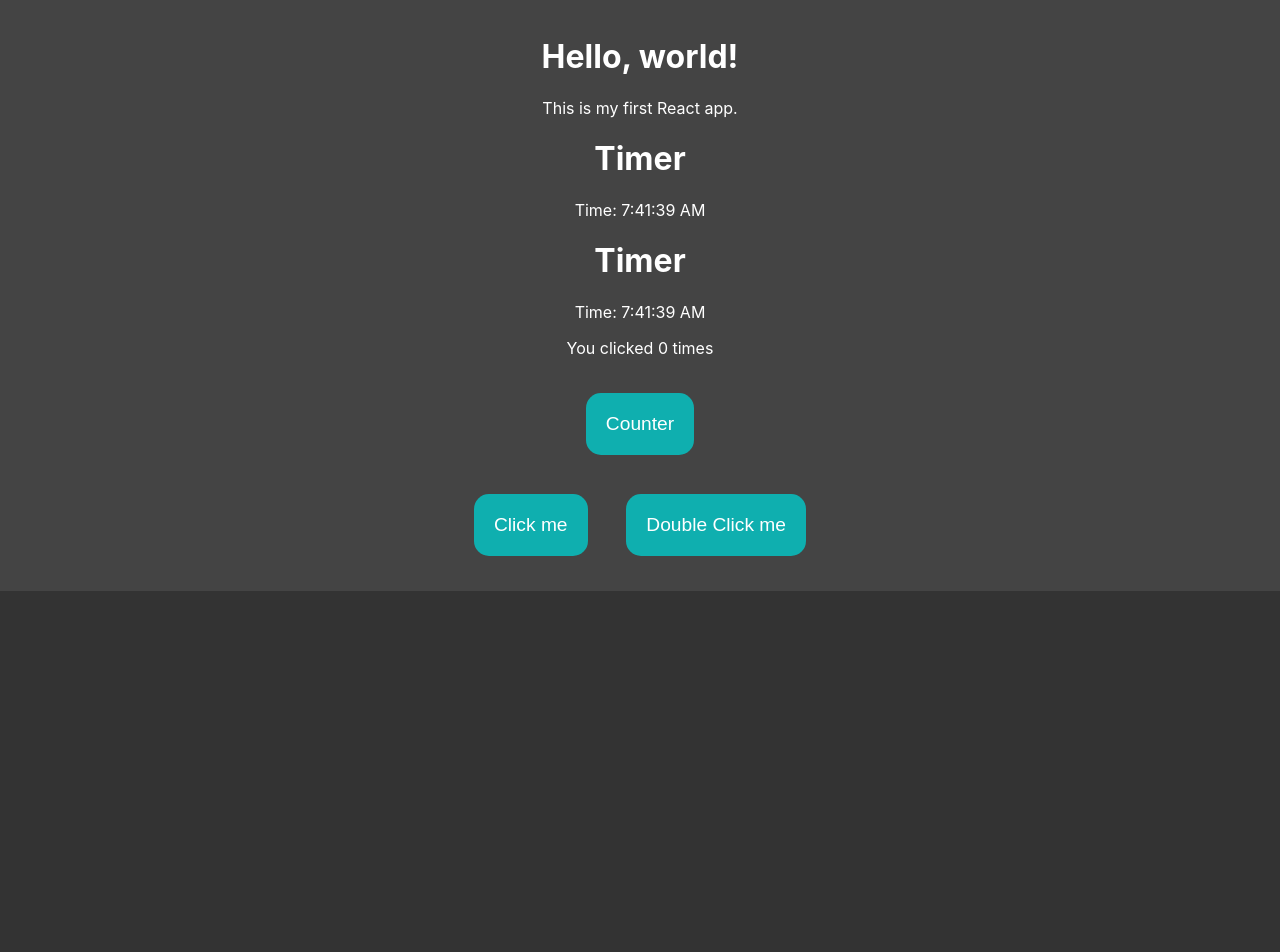
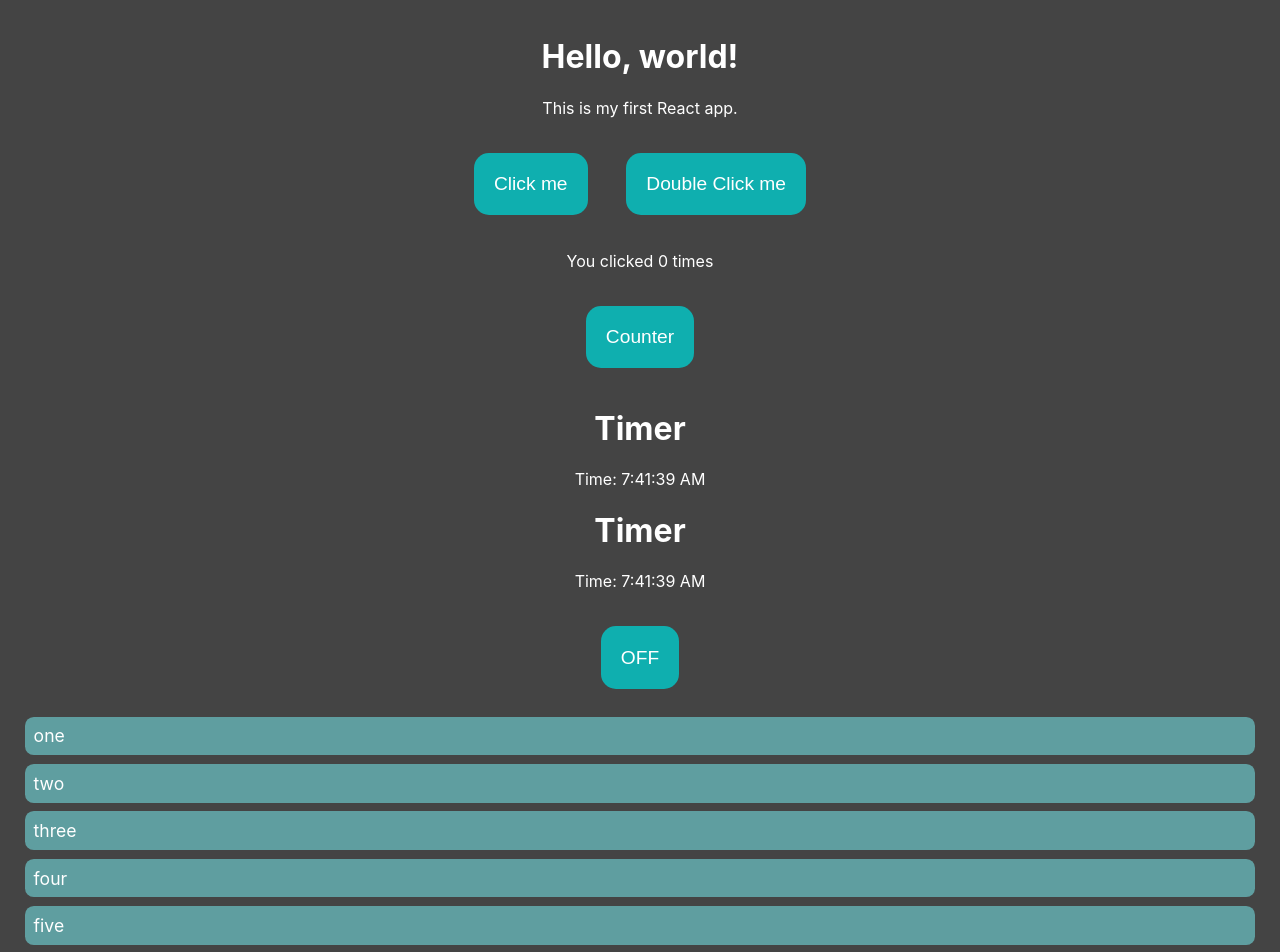
Before and after one commit to WillianChavez/my-app, a React (Create React App) app: page / in a window 1280 px wide. Shown: the top 952 px of the page. Before the commit the page ends 800 px from the top, so only its background shows below. Built offline with nearby package versions, Linux system fonts and the light colour scheme.

Commit message:
list and keys

```diff
--- a/src/App.js
+++ b/src/App.js
@@ -2,18 +2,30 @@ import React from 'react'
 import Button from './components/button.js'
 import Counter from './components/counter.js'
 import Timer from './components/timer.js'
+import Toggle from './components/toggle.js'
+import List from './components/list.js'
 import './styles/App.css'
 export default class App extends React.Component {
     render() {
+        const numbers = [
+            { id: 1, value: 'one' },
+            { id: 2, value: 'two' },
+            { id: 3, value: 'three' },
+            { id: 4, value: 'four' },
+            { id: 5, value: 'five' },
+            { id: 6, value: 'six' },
+        ]
         return (
             <div className="App">
                 <h1>Hello, world!</h1>
                 <p>This is my first React app.</p>
+                <Button text="Click me" />
+                <Button text="Double Click me" />
+                <Counter />
                 <Timer />
                 <Timer />
-                <Counter />
-                <Button text="Click me" />
-                <Button text="Double Click me" />
+                <Toggle />
+                <List numbers={numbers} />
             </div>
         )
     }
--- /dev/null
+++ b/src/components/list.js
@@ -0,0 +1,9 @@
+import ListItem from './listItem.js'
+import '../styles/list.css'
+
+export default function List(props) {
+    const numbers = props.numbers
+    const numberList = numbers.map((number) => <ListItem key={number.id} value={number.value} />)
+
+    return <ul className="list">{numberList}</ul>
+}
--- /dev/null
+++ b/src/components/listItem.js
@@ -0,0 +1,4 @@
+import '../styles/list.css'
+export default function ListItem(props) {
+    return <li className="listItem">{props.value}</li>
+}
--- /dev/null
+++ b/src/components/toggle.js
@@ -0,0 +1,27 @@
+import React from 'react'
+import '../styles/button.css'
+export default class Toggle extends React.Component {
+    constructor(props) {
+        super(props)
+
+        this.state = {
+            isToggleOn: false,
+        }
+    }
+
+    handleClick = () => {
+        this.setState((state) => ({
+            isToggleOn: !state.isToggleOn,
+        }))
+    }
+
+    render() {
+        return (
+            <div>
+                <button className="button" onClick={this.handleClick}>
+                    {this.state.isToggleOn ? 'ON' : 'OFF'}
+                </button>
+            </div>
+        )
+    }
+}
--- /dev/null
+++ b/src/styles/list.css
@@ -0,0 +1,15 @@
+.list {
+    list-style: none;
+    padding: 0;
+    margin: 0;
+    text-align: left;
+}
+
+.listItem {
+    padding: 0.5em;
+    margin: 0.5em;
+    background-color: cadetblue;
+
+    border-radius: 0.5em;
+    font-size: 1.1rem;
+}
```
